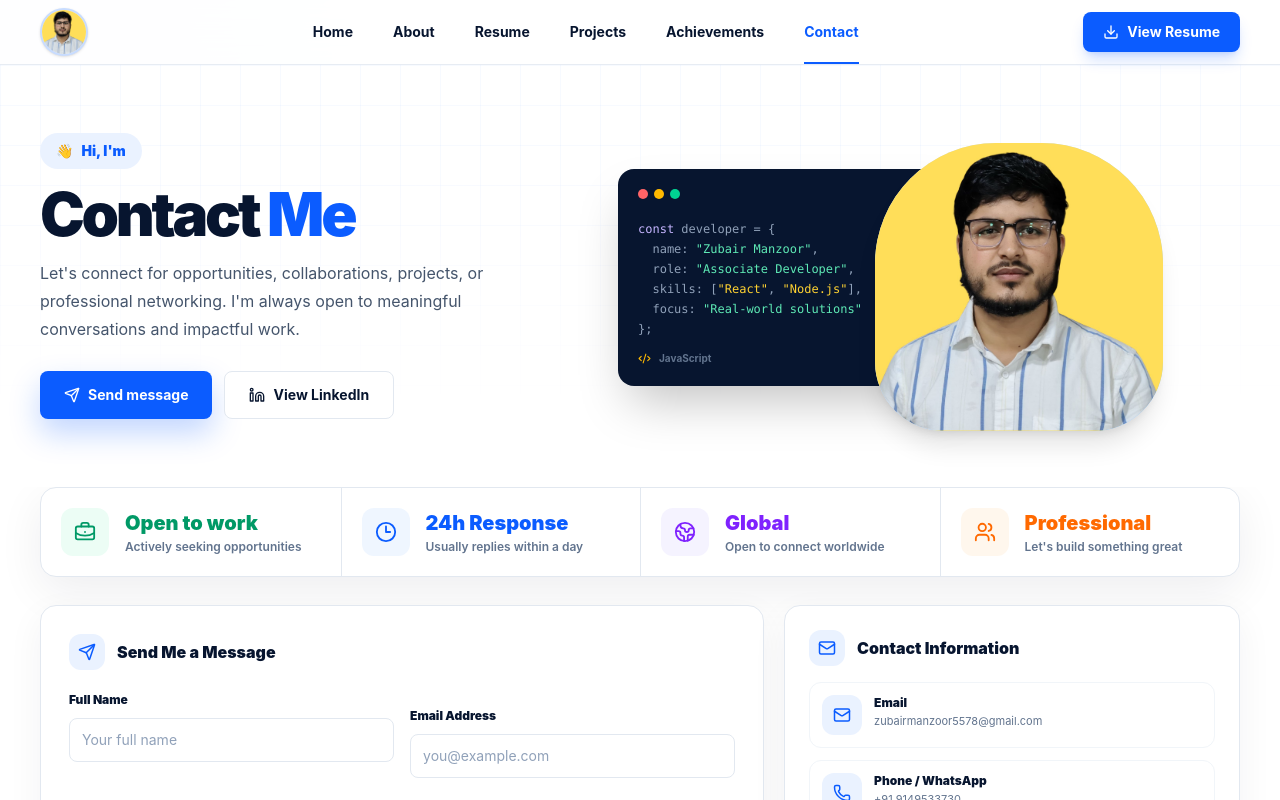
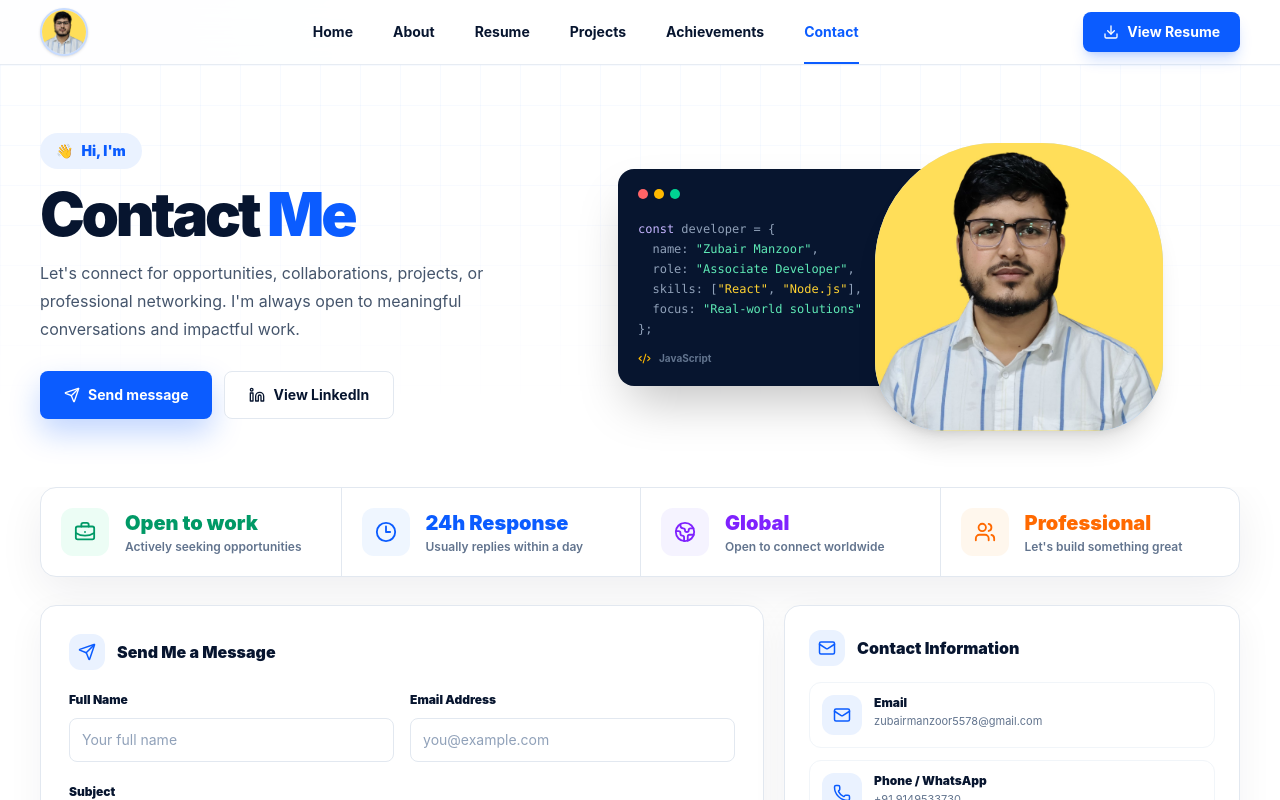
Before and after one commit to L-zubair/zubair-manzoor-portfolio, a React (Vite) app in the folder client/: page /contact in a window 1280 px wide. Shown: the top 800 px of the page. Built offline with nearby package versions, Linux system fonts and the light colour scheme.

Commit message:
Fix contact field alignment

```diff
--- a/client/src/pages/Contact.jsx
+++ b/client/src/pages/Contact.jsx
@@ -267,9 +267,9 @@ export default function Contact() {
   );
 }
 
-function Field({ label, className = "", ...props }) {
+function Field({ label, className = "mt-4", ...props }) {
   return (
-    <label className={`mt-4 block first:mt-0 ${className}`}>
+    <label className={`block ${className}`}>
       <span className="text-xs font-black text-ink">{label}</span>
       <input
         {...props}
```
